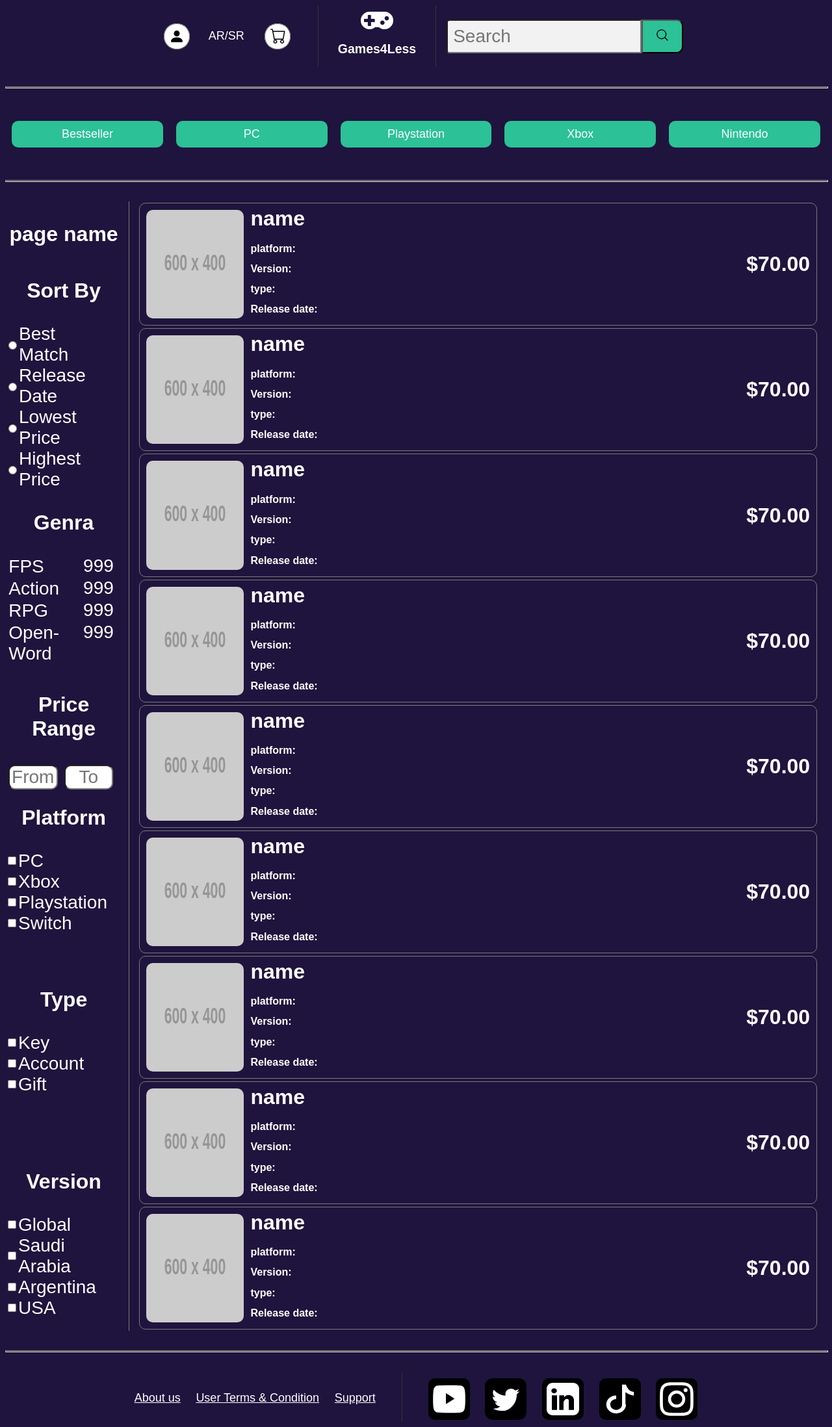
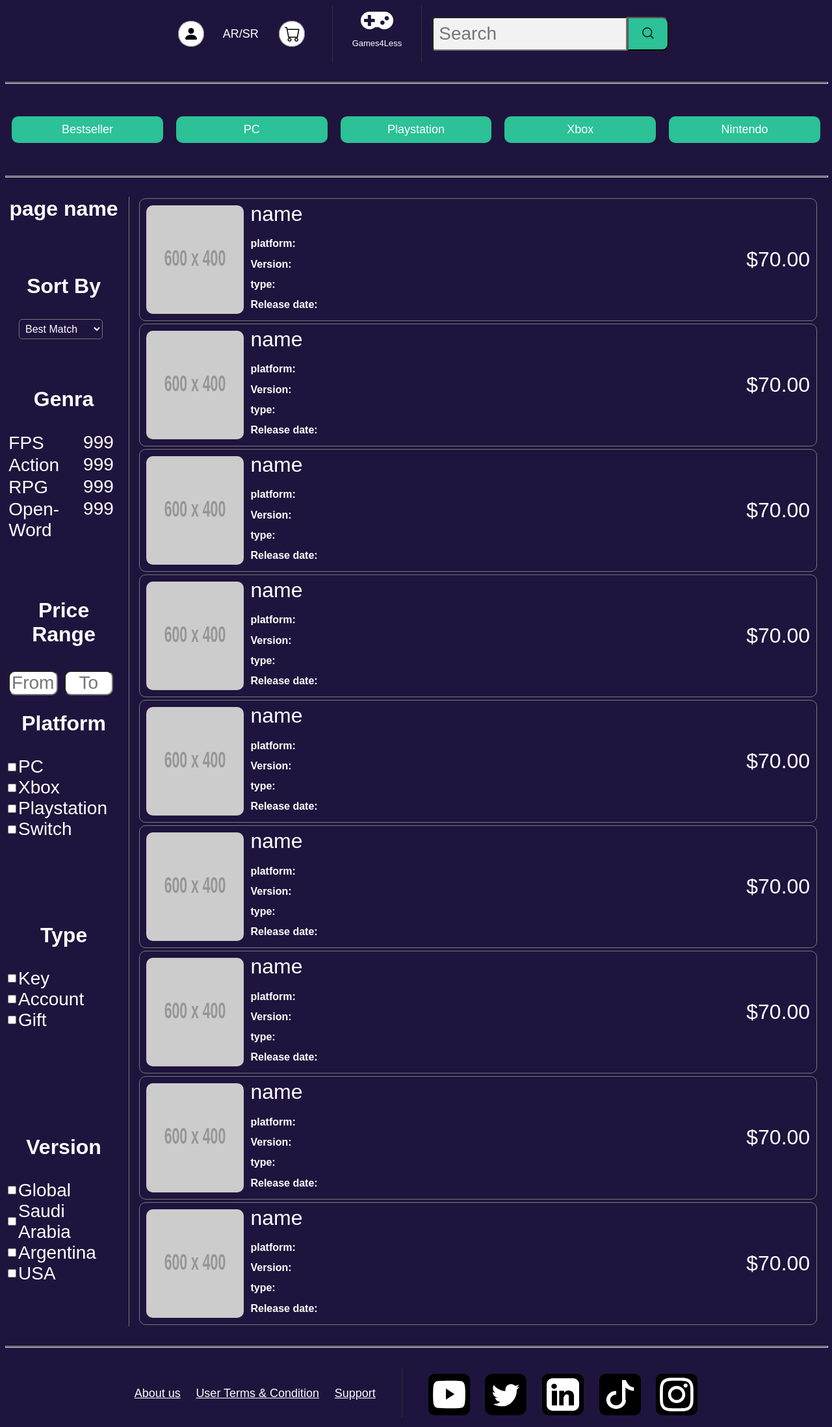
Before and after one commit to HMattar7/Web-Base-Systems-Project, a PHP site: the page made by Html/Browse products.html in a window 1280 px wide. Shown: the whole page at 65% size. Run offline with PHP 8.4, Linux system fonts and the light colour scheme; grey boxes labelled with a size stand in for pictures from a placeholder-image service; some libraries are stand-ins or nearby versions.

Commit message:
sort by update

```diff
--- a/Html/Browse products.html
+++ b/Html/Browse products.html
@@ -58,38 +58,22 @@
     <hr class="horizontal-divider">
     <section class="content-area">
 
-        <section class="default text side-panel flex-container-column">
+        <section class=" text side-panel flex-container-column">
             <div class="page-name">
-                <h1 class="">page name</h1>
+                <h1 class="page-name">page name</h1>
             </div>
-            <div class="">
-                <h1>Sort By</h1>
-                <div class="flex-container">
-                    <div class="flex-item">
-                      <div class="checkbox-label">
-                        <input type="radio" name="Sort By" id="value" value="value">
-                        <label >Best Match</label>
-                      </div>
-                    </div>
-                    <div class="flex-item">
-                      <div class="checkbox-label">
-                        <input type="radio" name="Sort By" id="value" value="value">
-                        <label >Release Date</label>
-                      </div>
-                    </div>
-                    <div class="flex-item">
-                      <div class="checkbox-label">
-                        <input type="radio" name="Sort By" id="value" value="value">
-                        <label >Lowest Price</label>
-                      </div>
-                    </div>
-                    <div class="flex-item">
-                      <div class="checkbox-label">
-                        <input type="radio" name="Sort By" id="value" value="value">
-                        <label >Highest Price</label>
-                      </div>
-                    </div>
-                  </div>
+            <div class="select-option">
+              <h1>Sort By</h1>
+                <div class="flex-container-column">
+                  <select name="Sort By">
+                    <option class="text" selected>Best Match</option>
+                    <option class="text">Release Date</option>
+                    <option class="text">Lowest Price</option>
+                    <option class="text">Highest Price</option>
+                </select>
+                </div>
+
+            </label>
             </div>
             <div class="">
                 <h1>Genra</h1>
--- a/Html/Product-Pages-styles.css
+++ b/Html/Product-Pages-styles.css
@@ -96,6 +96,11 @@
 
 .text{
   color: white;
+  font-family:"Arial", sans-serif;
+  font-weight:400;
+  font-style:normal;
+  font-size:13px;
+  letter-spacing:normal;
 }
 
 .round-border {
--- a/Html/browse-products-styles.css
+++ b/Html/browse-products-styles.css
@@ -13,7 +13,7 @@
 
 
 }
-.side-panel button,input,label{
+.side-panel button,input,label,option,select{
     font-size: 28px;
 }
 .side-panel div{
@@ -23,6 +23,11 @@
 
 }
 
+.select-option{
+    max-height: 10%;
+    margin: 0;
+    padding: 0;
+}
 .page-name{
     max-height: 5%;
     margin: 0;
@@ -122,3 +127,17 @@
 .price-range{
     max-height: 10%;
 }
+
+select {
+    font-size: 16px;
+    border-radius: 5px;
+    padding: 5px;
+    background-color:#1F143D;
+    color: white;
+}
+
+  select option {
+    border-radius: 5px;
+    background-color:#1F143D;
+    color: white;
+}
```
